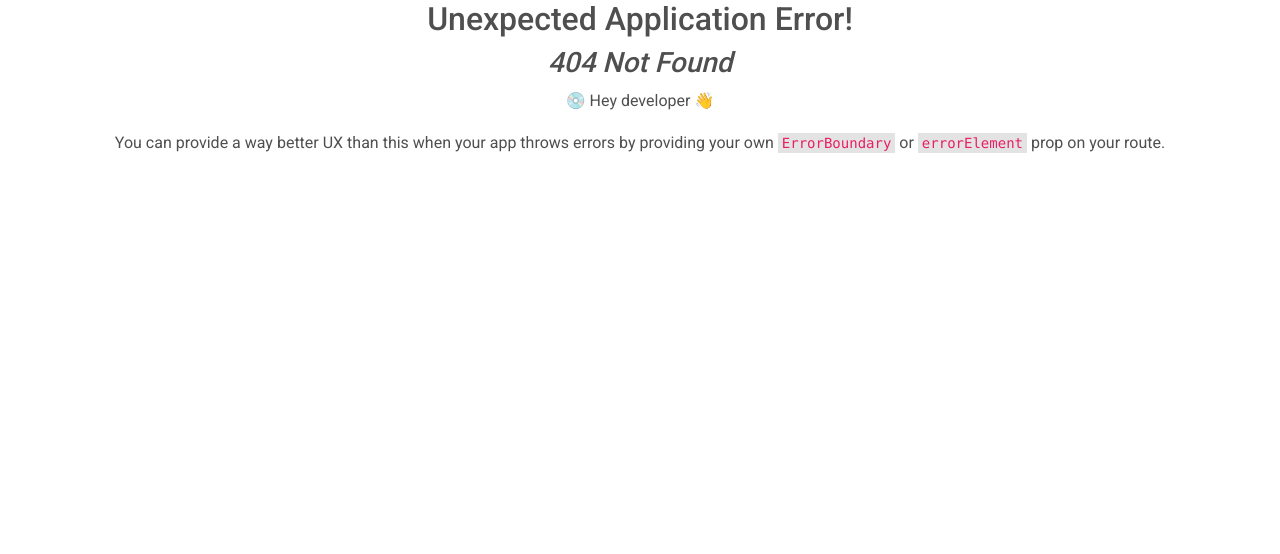
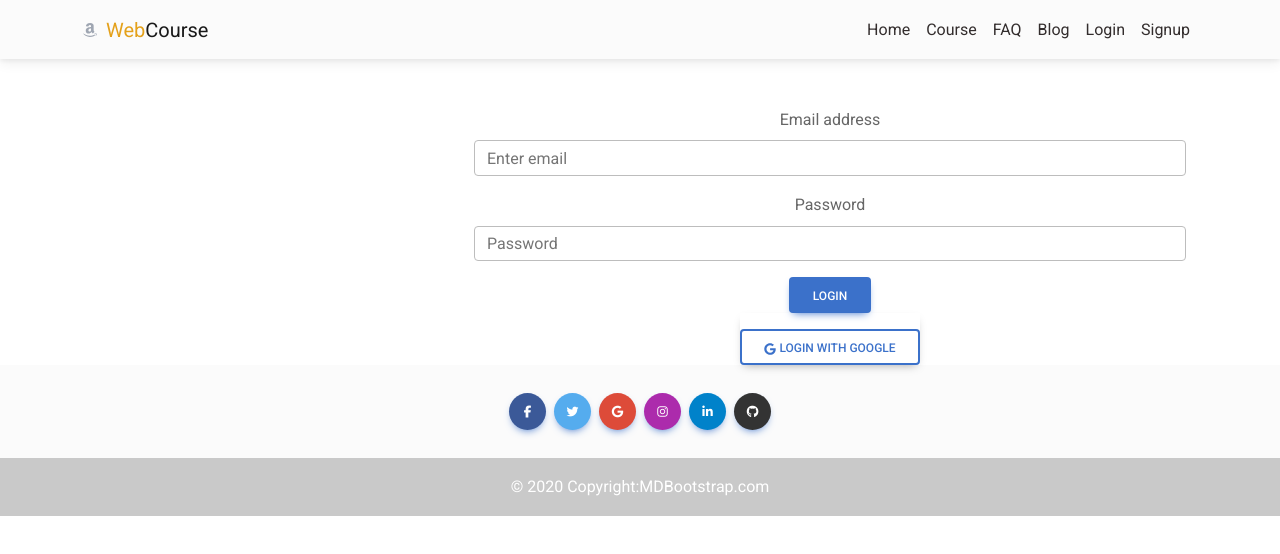
Before and after one commit to ShaionHazari1/learning-platform, a React (Create React App) app: page /login in a window 1280 px wide. Before the commit this address had no page. Shown: the top 554 px of the page. Built offline with nearby package versions, Linux system fonts and the light colour scheme.

Commit message:
Basic login from added here

```diff
--- a/src/Routes/Routes.js
+++ b/src/Routes/Routes.js
@@ -3,6 +3,7 @@ import Blog from "../Blog/Blog";
 import Course from "../Course/Course";
 import Home from "../Home/Home";
 import Main from "../Layout/Main";
+import Login from "../Shared/Login/Login";
 
 export const routes = createBrowserRouter([
     {
@@ -29,6 +30,11 @@ export const routes = createBrowserRouter([
                 path: '/home',
                 element: <Home></Home>
             },
+            {
+                path:'/login',
+                element:<Login></Login>
+
+            }
         ]
 
     }
--- /dev/null
+++ b/src/Shared/Login/Login.js
@@ -0,0 +1,47 @@
+import React from 'react';
+import Button from 'react-bootstrap/Button';
+import Form from 'react-bootstrap/Form';
+import { FaGoogle } from "react-icons/fa";
+import ButtonGroup from 'react-bootstrap/ButtonGroup';
+
+
+
+const handleSubmit = event => {
+    event.preventDefault();
+    const form = event.target;
+    const email = form.email.value;
+    const password = form.password.value;
+    console.log(email,password);
+}
+
+const Login = () => {
+    return (
+       <div className='container'>
+         <Form className='mt-5' onSubmit={handleSubmit}>
+            <Form.Group className="mb-3" controlId="formBasicEmail">
+                <Form.Label>Email address</Form.Label>
+                <Form.Control name="email" type="email" placeholder="Enter email" required />
+
+            </Form.Group>
+
+            <Form.Group className="mb-3" controlId="formBasicPassword">
+                <Form.Label>Password</Form.Label>
+                <Form.Control name="password" type="password" placeholder="Password" required />
+            </Form.Group>
+
+            <Button variant="primary" type="submit">
+                Login
+            </Button>
+            <Form.Text className="text-danger">
+
+            </Form.Text>
+
+        </Form>
+        <ButtonGroup vertical>
+                <Button className='mt-3' variant="outline-primary"><FaGoogle></FaGoogle> Login with Google</Button>
+
+            </ButtonGroup>
+       </div>
+    );
+};
+export default Login;
```
